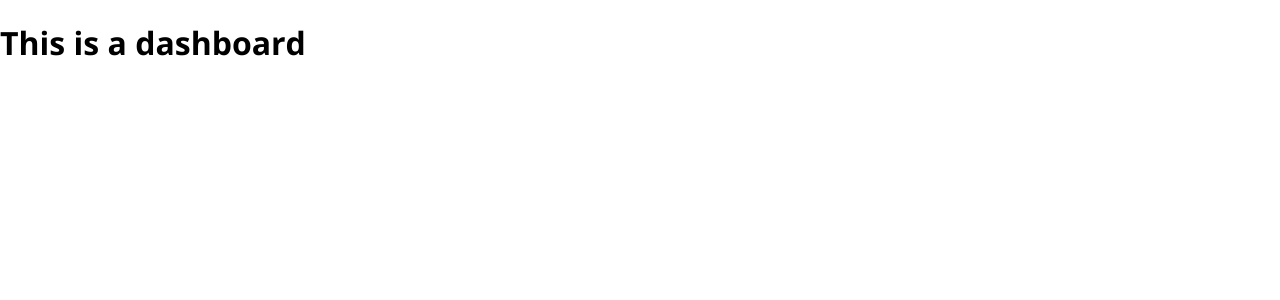
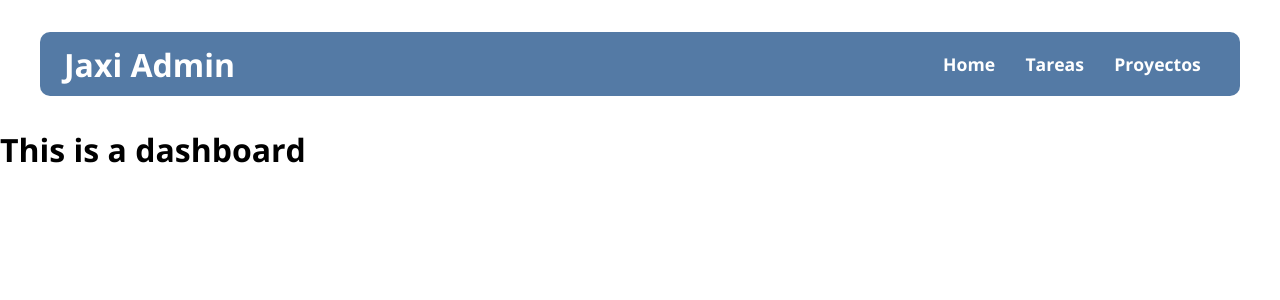
Before and after one commit to alonsosfera/admin-task, a React (Create React App) app: page / in a window 1280 px wide. Shown: the top 300 px of the page. Built offline with nearby package versions, Linux system fonts and the light colour scheme.

Commit message:
Creates Header component and adds it to the Layout

```diff
--- /dev/null
+++ b/src/components/layout/header.js
@@ -0,0 +1,16 @@
+import React from 'react';
+import { HeaderContainer } from 'styles/components';
+import { Link } from 'react-router-dom';
+
+const Header = () => (
+  <HeaderContainer>
+    <h1><Link to="/">Jaxi Admin</Link></h1>
+    <nav>
+      <li><Link to="/">Home</Link></li>
+      <li><Link to="/tasks">Tareas</Link></li>
+      <li><Link to="/projects">Proyectos</Link></li>
+    </nav>
+  </HeaderContainer>
+);
+
+export default Header;
--- a/src/components/layout/layout.js
+++ b/src/components/layout/layout.js
@@ -1,8 +1,10 @@
 import React from 'react';
-import Aux from '../../hoc/aux';
+import Aux from 'hoc/aux';
+import Header from './header';
 
 const layout = ( props ) => (
   <Aux>
+    <Header/>
     <main>
       {props.children}
     </main>
--- /dev/null
+++ b/src/styles/colors.js
@@ -0,0 +1 @@
+export const WEDGEWOOD = '#547AA5';
--- /dev/null
+++ b/src/styles/components.js
@@ -0,0 +1,40 @@
+import styled from 'styled-components';
+import { WEDGEWOOD } from 'styles/colors';
+
+export const HeaderContainer = styled.header`
+  display: flex;
+  height: 4rem;
+  margin: 2rem auto;
+  width: 90%;
+  border-radius: 10px;
+  justify-content: space-between;
+  align-items: center;
+  padding: 0 1.5rem;
+  background-color: ${WEDGEWOOD};
+  color: white;
+
+  a {
+    color: white;
+    text-decoration: none;
+
+    &:hover {
+      color: lightgray;
+    }
+    &:active {
+      color: gray;
+    }
+  }
+
+  nav{
+    display: flex;
+    align-items: center;
+    justify-content: space-around;
+    width: 25%;
+    font-size: 1.1rem;
+    font-weight: bold;
+
+    li{
+      list-style-type: none;
+    }
+  }
+`;
```
